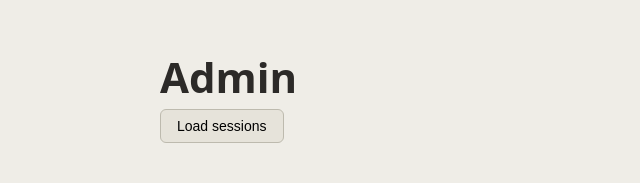
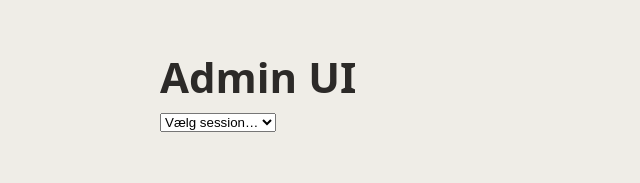
Before and after one commit to janlauridsen/gaarsdal.net-v5, a website: page public/admin.html in a window 1280 px wide. Shown: the whole page, without its empty margins (0-640 px from the left). Drawn offline with Linux system fonts and the light colour scheme.

Commit message:
Update admin.html

```diff
--- a/public/admin.html
+++ b/public/admin.html
@@ -2,15 +2,23 @@
 <html lang="da">
 <head>
   <meta charset="UTF-8">
-  <title>Admin</title>
+  <title>Admin – Sessions</title>
   <link rel="stylesheet" href="style.css">
 </head>
-<body class="animate-fadeIn">
+<body>
+
 <main class="container">
-  <h1 class="text-h1">Admin</h1>
-  <button id="loadBtn">Load sessions</button>
-  <pre id="out"></pre>
+  <h1 class="text-h1">Admin UI</h1>
+
+  <div class="actions">
+    <select id="sessionSelect">
+      <option value="">Vælg session…</option>
+    </select>
+  </div>
+
+  <section id="responses" class="timeline"></section>
 </main>
-<script src="admin.js"></script>
+
+<script type="module" src="admin.js"></script>
 </body>
 </html>
```
